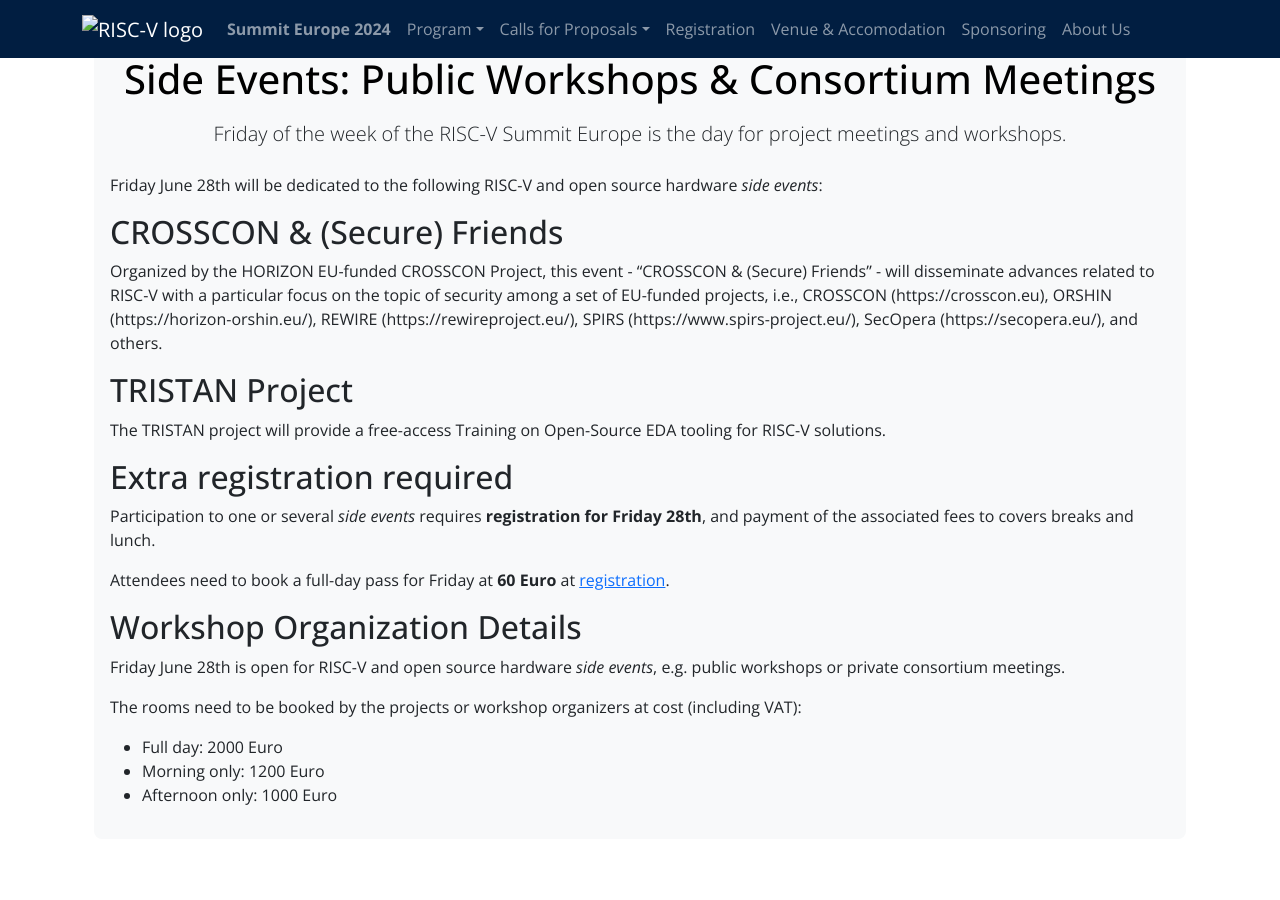
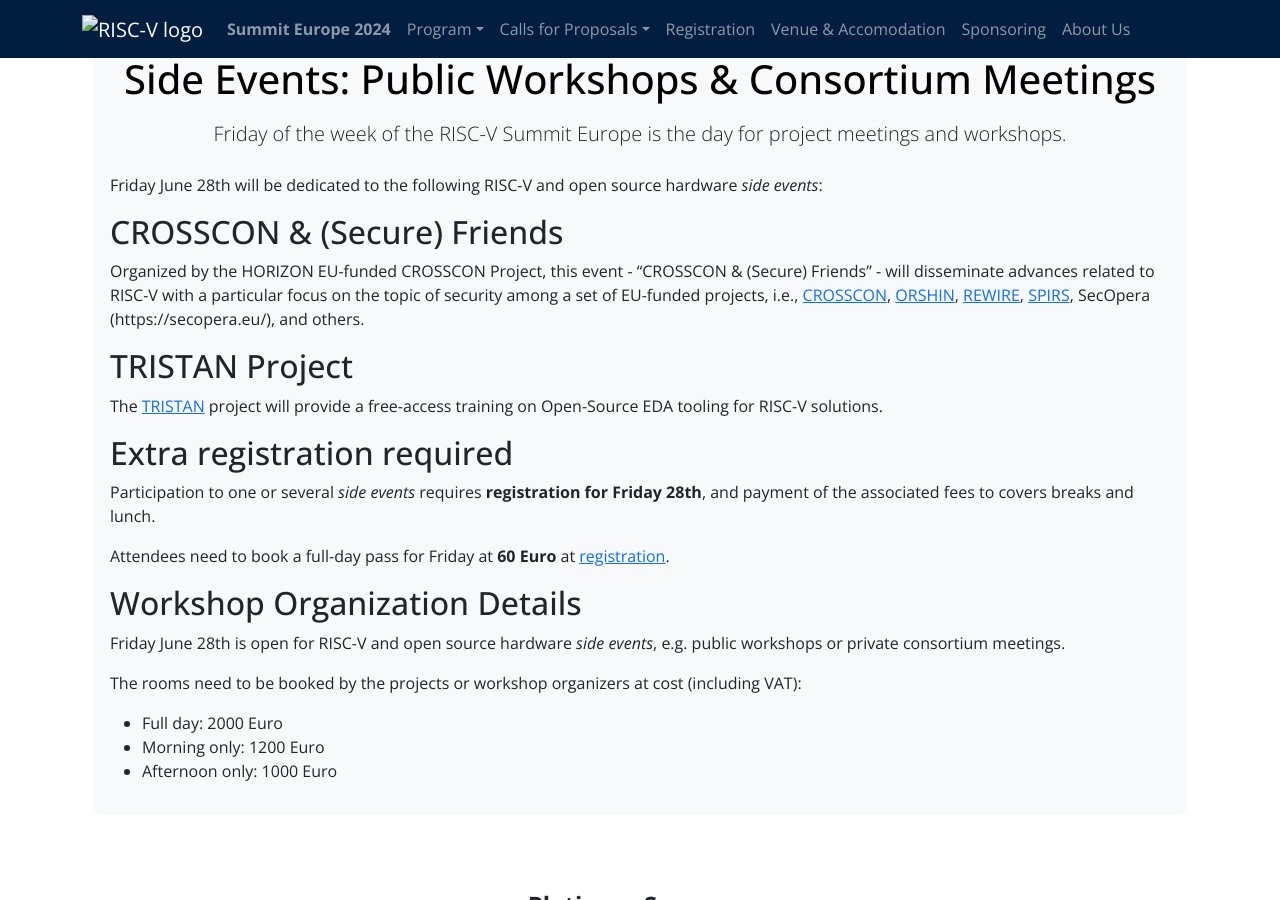
Before and after one commit to riscv-europe/summit-website-development, a Jekyll site: the page built from summit/2024/sideevents.md, in a window 1280 px wide and 900 px high, scrolled down 415 px. Built offline with Jekyll 4.4.1, drawn with Linux system fonts in a browser that asks for light colours; some of the changed lines change nothing that is shown.

Commit message:
Update sideevents.md
Siedevents updated again

```diff
--- a/summit/2024/sideevents.md
+++ b/summit/2024/sideevents.md
@@ -16,11 +16,11 @@
 
 ## CROSSCON & (Secure) Friends
 
-Organized by the HORIZON EU-funded CROSSCON Project, this event - "CROSSCON & (Secure) Friends" - will disseminate advances related to RISC-V with a particular focus on the topic of security among a set of EU-funded projects, i.e., CROSSCON (https://crosscon.eu), ORSHIN (https://horizon-orshin.eu/), REWIRE (https://rewireproject.eu/), SPIRS (https://www.spirs-project.eu/), SecOpera (https://secopera.eu/), and others.
+Organized by the HORIZON EU-funded CROSSCON Project, this event - "CROSSCON & (Secure) Friends" - will disseminate advances related to RISC-V with a particular focus on the topic of security among a set of EU-funded projects, i.e., [CROSSCON](https://crosscon.eu), [ORSHIN](https://horizon-orshin.eu/), [REWIRE](https://rewireproject.eu/), [SPIRS](https://www.spirs-project.eu/), SecOpera (https://secopera.eu/), and others.
 
 ## TRISTAN Project
 
-The TRISTAN project will provide a free-access Training on Open-Source EDA tooling for RISC-V solutions.
+The [TRISTAN](https://tristan-project.eu/) project will provide a free-access training on Open-Source EDA tooling for RISC-V solutions.
 
 ## Extra registration required
 
```
